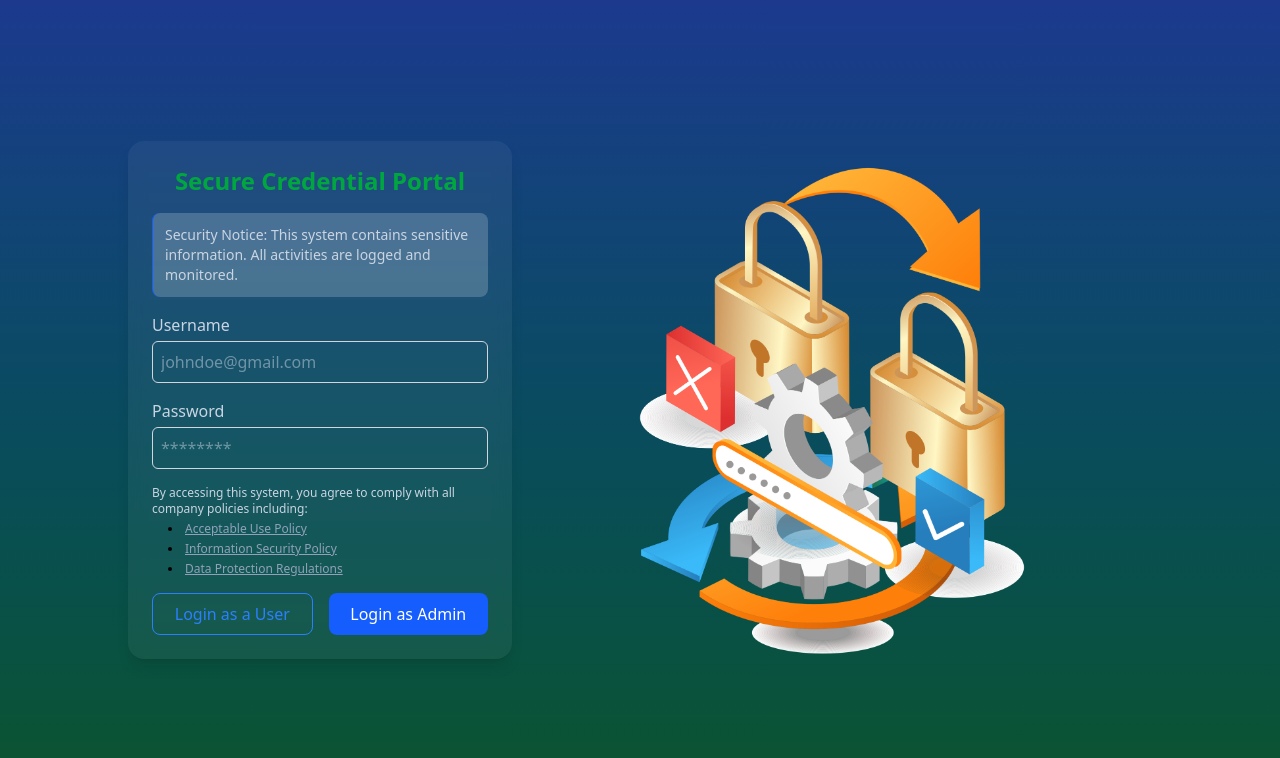
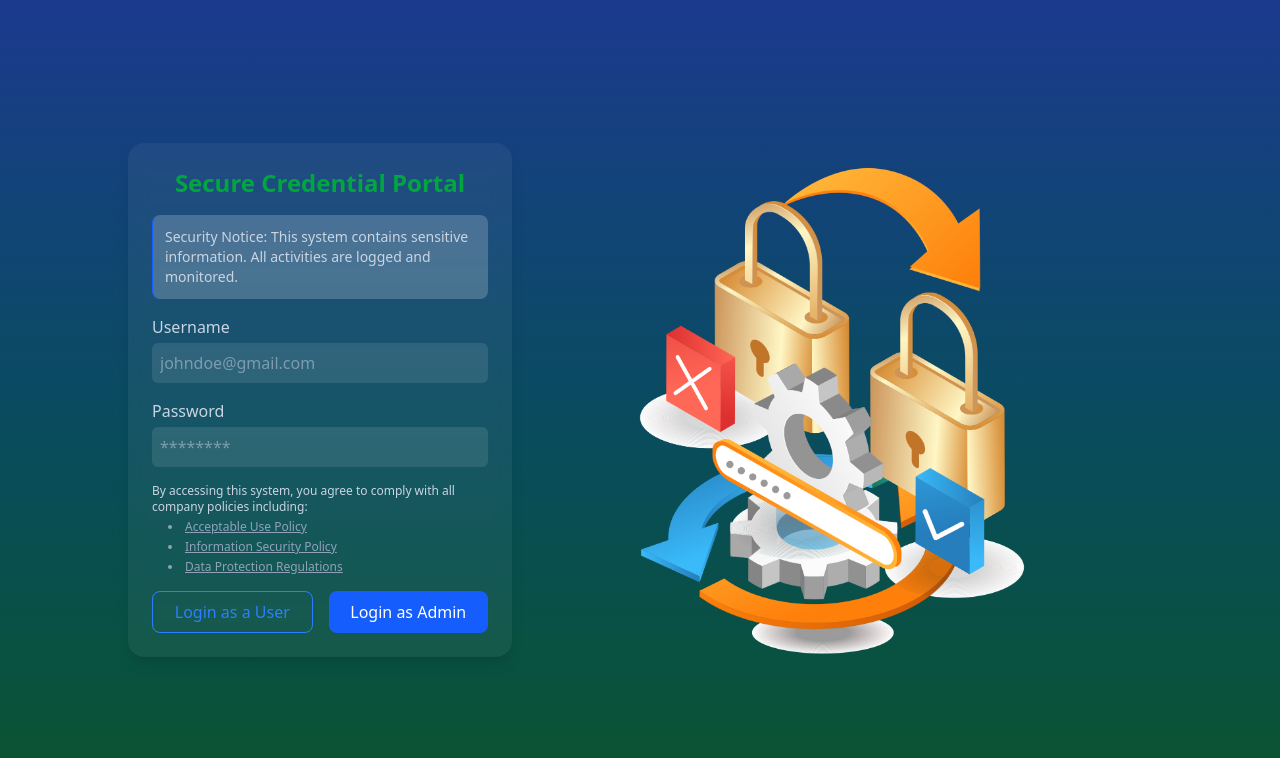
Before and after one commit to Vheshan37/secure-credential-portal, a Next.js app: page /login in a window 1280 px wide. Shown: the top 758 px of the page. Built offline with nearby package versions, Linux system fonts and the light colour scheme.

Commit message:
SCP Update

```diff
--- a/src/app/(front-end)/login/page.jsx
+++ b/src/app/(front-end)/login/page.jsx
@@ -121,7 +121,7 @@ export default function Login() {
               value={username}
               onChange={(e) => setUsername(e.target.value)}
               placeholder="johndoe@gmail.com"
-              className="w-full p-2 rounded-md border border-gray-300 focus:outline-none focus:ring-2 focus:ring-blue-400 cursor-pointer text-slate-300"
+              className="w-full p-2 rounded-md bg-white/10 focus:outline-none focus:ring-2 focus:ring-blue-400 cursor-pointer text-slate-300"
             />
           </div>
 
@@ -138,7 +138,7 @@ export default function Login() {
               value={password}
               onChange={(e) => setPassword(e.target.value)}
               placeholder="********"
-              className="w-full p-2 rounded-md border border-gray-300 focus:outline-none focus:ring-2 focus:ring-blue-400 cursor-pointer text-slate-300"
+              className="w-full p-2 rounded-md bg-white/10 focus:outline-none focus:ring-2 focus:ring-blue-400 cursor-pointer text-slate-300"
             />
           </div>
 
@@ -146,7 +146,7 @@ export default function Login() {
             By accessing this system, you agree to comply with all company
             policies including:
           </p>
-          <ul className="list-disc list-inside mt-1 space-y-1 text-xs mb-4 px-4">
+          <ul className="list-disc list-inside mt-1 space-y-1 text-xs mb-4 px-4 text-slate-400">
             <li>
               <a href="#" className="text-slate-400 underline">
                 Acceptable Use Policy
--- a/src/components/guestLogin.jsx
+++ b/src/components/guestLogin.jsx
@@ -120,7 +120,7 @@ export default function GuestLogin({ onClose }) {
               color="white"
             />
           </div>
-          <div>
+          <div className="px-2">
             <div className="flex flex-col mb-2">
               <label htmlFor="" className="block mb-1 text-slate-300">
                 Email
```
